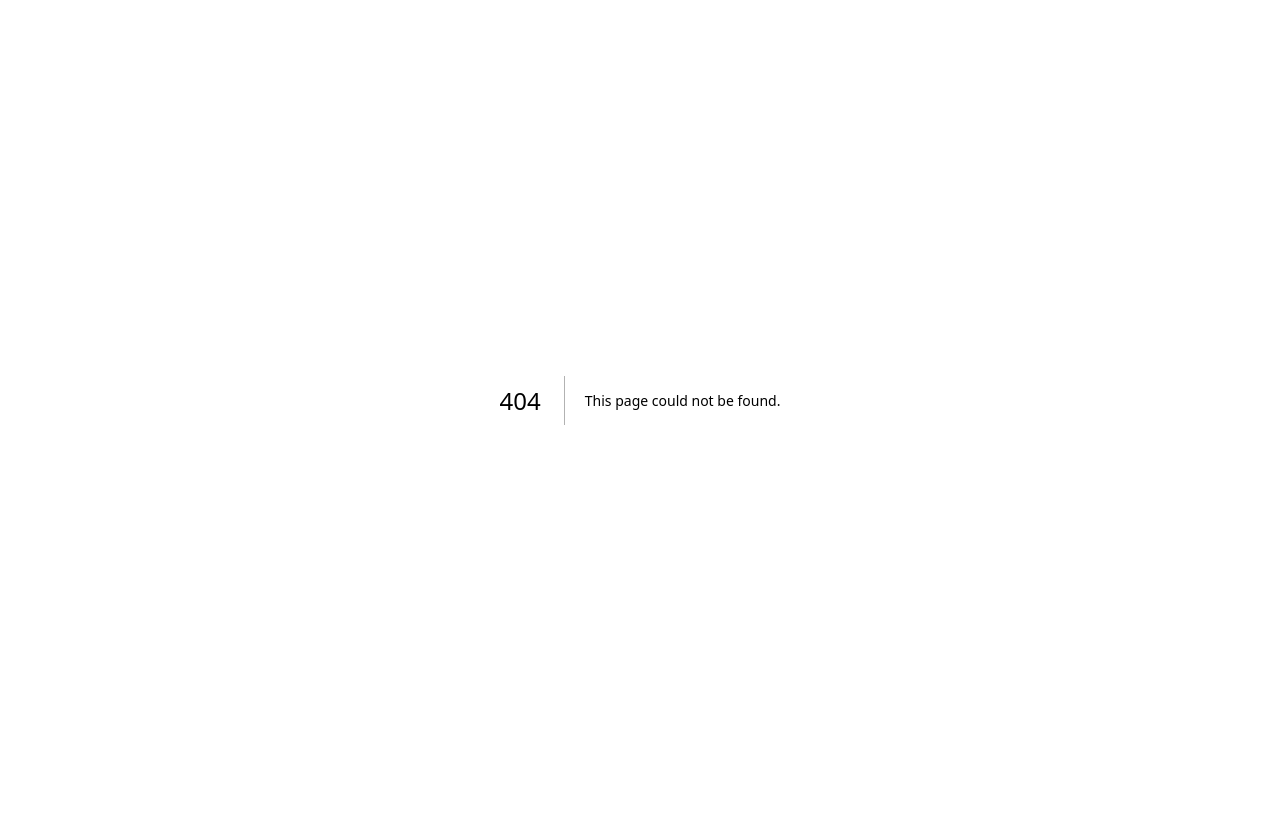
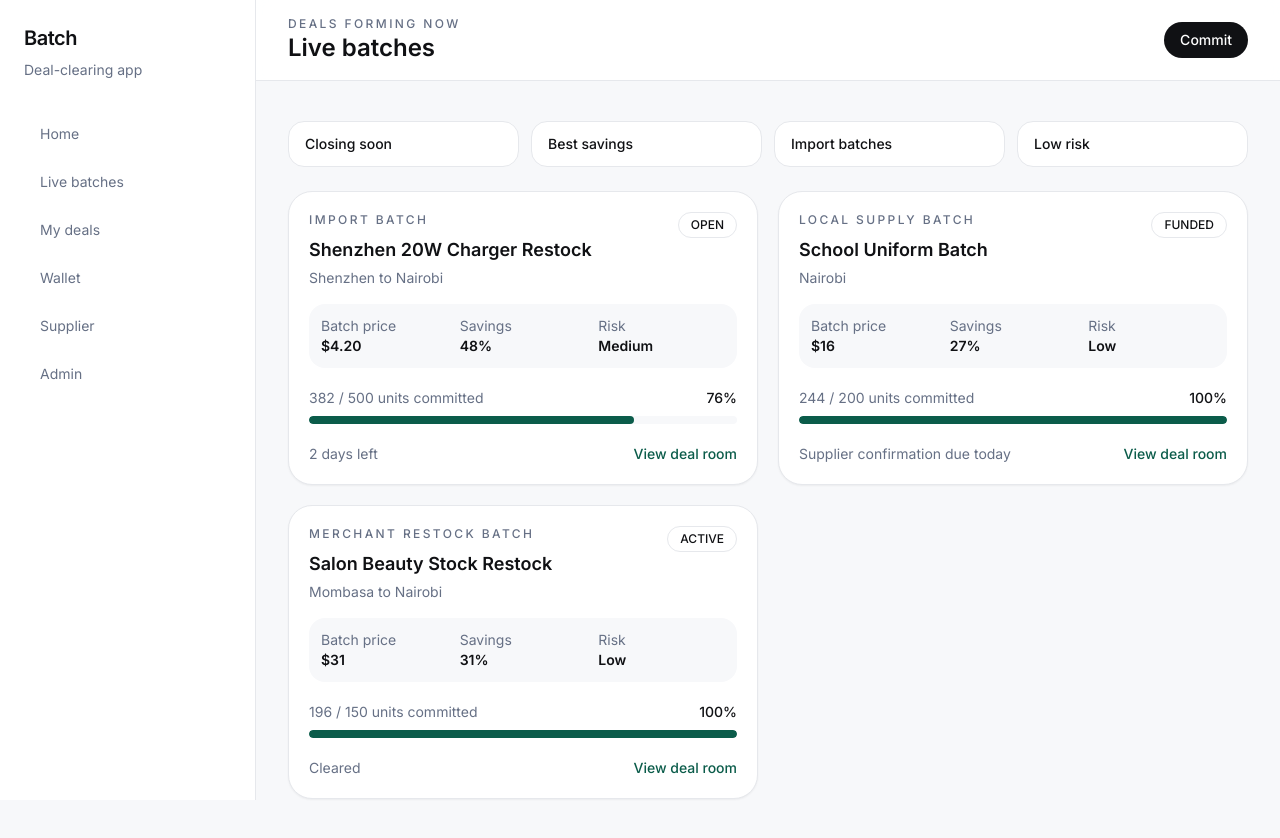
Before and after one commit to imranshiundu/Batch, a Next.js app in the folder apps/web/: page /batches in a window 1280 px wide. Before the commit this address had no page. Before the commit the page ends 800 px from the top, so only its background shows below. Built offline with nearby package versions, Linux system fonts and the light colour scheme.

Commit message:
feat(web): add live batches page

```diff
--- /dev/null
+++ b/apps/web/src/app/batches/page.tsx
@@ -0,0 +1,20 @@
+import { AppShell } from "@/components/app-shell";
+import { BatchCard } from "@/components/batch-card";
+import { batches } from "@/lib/data";
+
+export default function BatchesPage() {
+  return (
+    <AppShell title="Live batches" eyebrow="Deals forming now">
+      <div className="mb-6 grid gap-3 md:grid-cols-4">
+        {["Closing soon", "Best savings", "Import batches", "Low risk"].map((filter) => (
+          <button key={filter} className="rounded-2xl border border-line bg-white px-4 py-3 text-left text-sm font-medium text-ink">
+            {filter}
+          </button>
+        ))}
+      </div>
+      <div className="grid gap-5 md:grid-cols-2">
+        {batches.map((batch) => <BatchCard key={batch.slug} batch={batch} />)}
+      </div>
+    </AppShell>
+  );
+}
```
